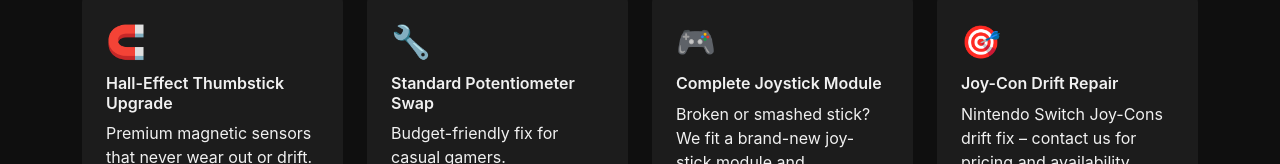
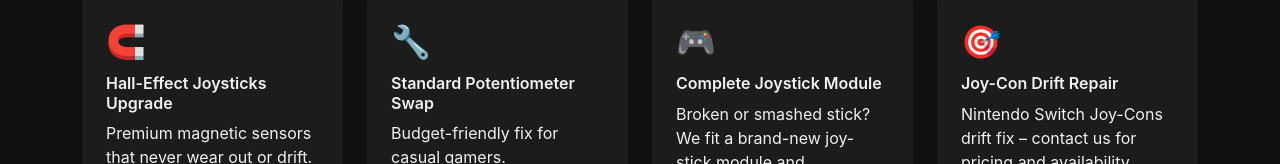
Before and after one commit to DanteDurant/my-repair-store, a SvelteKit app: page / in a window 1280 px wide. Shown: the part 701-865 px from the top of the page. Built offline with nearby package versions, Linux system fonts and the light colour scheme.

Commit message:
Update +page.svelte

```diff
--- a/src/routes/+page.svelte
+++ b/src/routes/+page.svelte
@@ -15,7 +15,7 @@
     export const services = [
         {
             icon: "🧲",
-            title: "Hall-Effect Thumbstick Upgrade",
+            title: "Hall-Effect Joysticks Upgrade",
             body: "Premium magnetic sensors that never wear out or drift.\nBoth sticks • ± 2 h • R 500-600",
         },
         {
```
